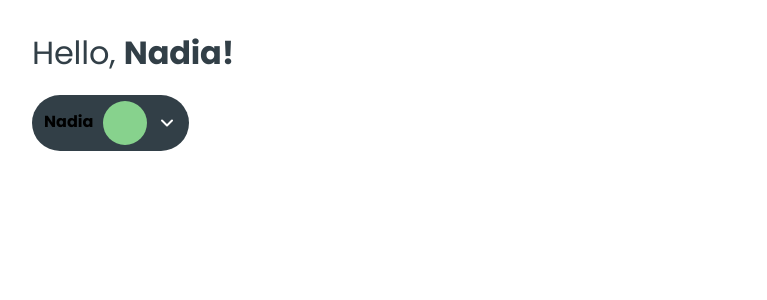
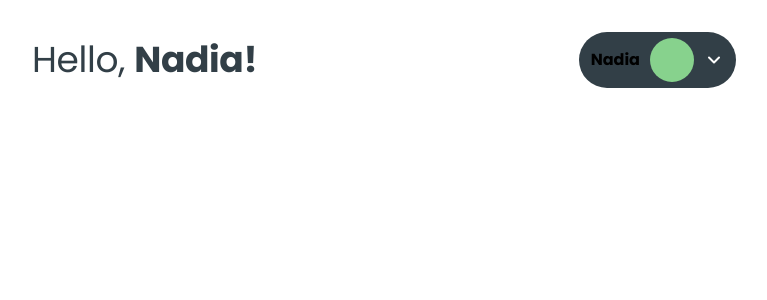
Before and after one commit to Vanlsh/project-AquaTrack-front, a React (Vite) app: page /tracker/1 in a window 1280 px wide. Shown: the top 300 px of the page, without its empty margins (256-1023 px from the left). Built offline with nearby package versions, Linux system fonts and the light colour scheme.

Commit message:
userBar mediaquery

```diff
--- a/src/components/UserBar/UserBar.module.css
+++ b/src/components/UserBar/UserBar.module.css
@@ -8,8 +8,25 @@
 .userBarTitle {
   font-size: 32px;
   font-weight: 400;
+  letter-spacing: -0.01em;
 }
 
 .userBarTitleName {
   font-weight: 700;
 }
+
+@media screen and (min-width: 768px) {
+  .userBar {
+    flex-direction: row;
+    align-items: center;
+    justify-content: space-between;
+    width: 100%;
+  }
+  .userBarTitle {
+    font-size: 36px;
+    line-height: 1.06;
+  }
+}
+
+@media screen and (min-width: 1440px) {
+}
--- a/src/components/UserBarPopover/UserBarPopover.jsx
+++ b/src/components/UserBarPopover/UserBarPopover.jsx
@@ -10,7 +10,6 @@ const UserBarPopover = forwardRef(function UserBarPopover(
 ) {
   const windowHeight = window.innerHeight;
   const scrollPosition = window.scrollY;
-  // const userBarPopoverRef = useRef(null);
   const [userBarPopoverTopPosition, setUserBarPopoverTopPosition] =
     useState(64);
   const setModal = useModal();
@@ -20,6 +19,7 @@ const UserBarPopover = forwardRef(function UserBarPopover(
   }, [setModal]);
 
   const openSettingsModal = useCallback(() => {
+    //TODO
     setModal();
   });
 
```
